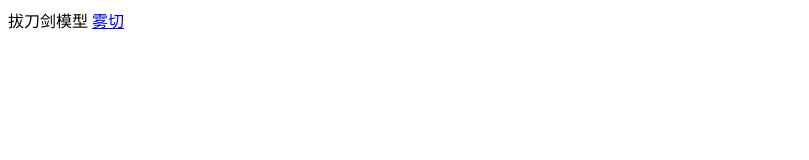
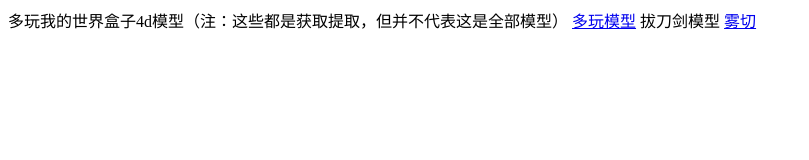
Before and after one commit to jumpabc/jumpabc.github.io, a plain HTML site: page bdj/index.html in a window 1280 px wide. Shown: the whole page, without its empty margins (0-809 px from the left). Drawn offline with Linux system fonts and the light colour scheme.

Commit message:
Update index.html

```diff
--- a/bdj/index.html
+++ b/bdj/index.html
@@ -1,2 +1,4 @@
+<a>多玩我的世界盒子4d模型（注：这些都是获取提取，但并不代表这是全部模型）</a>
+<a href="https://wwpf.lanzoum.com/i4sFU0u9bnhg">多玩模型</a>
 <a>拔刀剑模型</a>
 <a href="https://wwpf.lanzoum.com/i1kwU0u9amvi">雾切</a>
```
